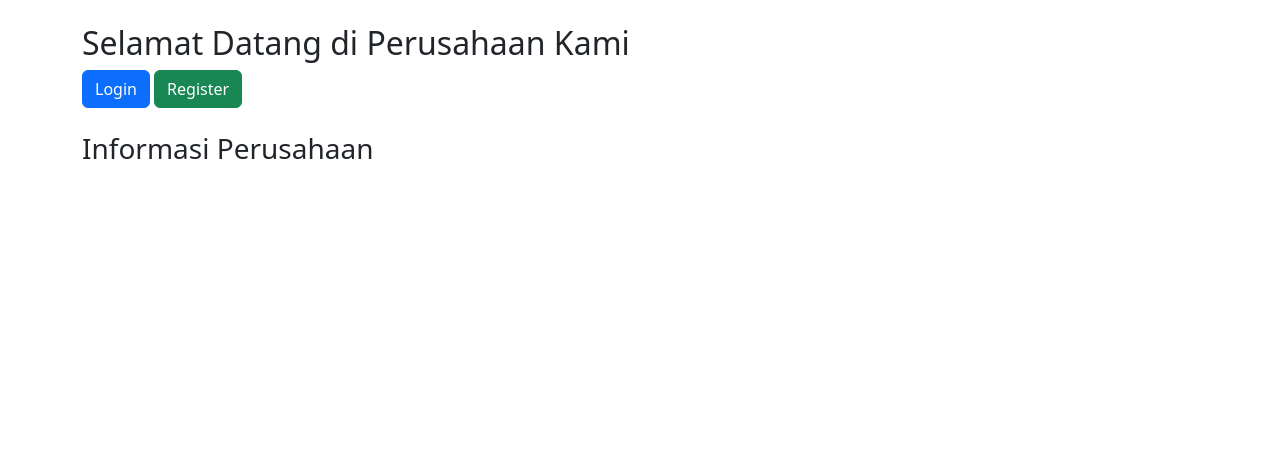
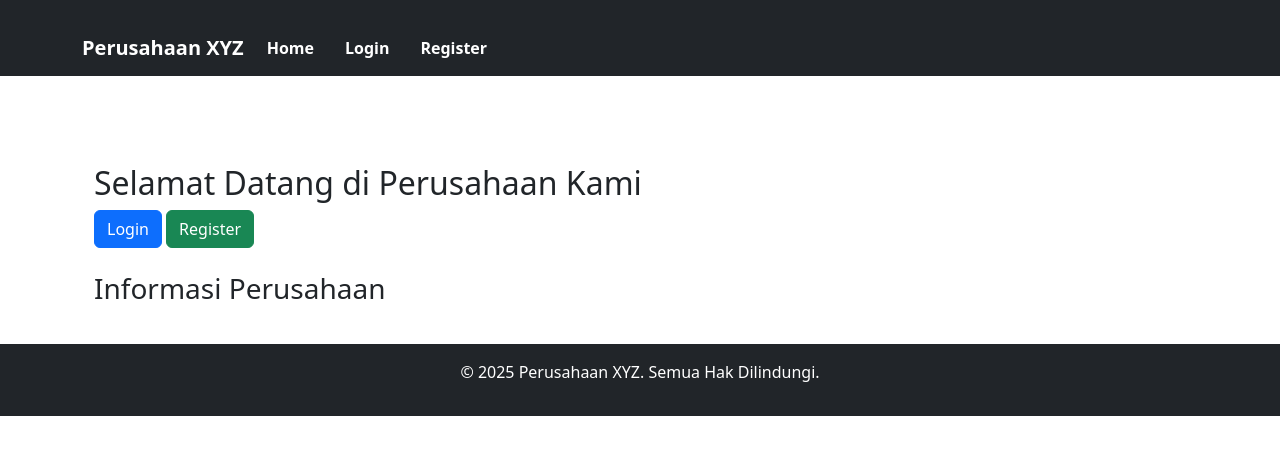
Before and after one commit to Tans-Christian/project_uas_web, a PHP site: page / in a window 1280 px wide. Shown: the top 455 px of the page. Run offline with PHP 8.4, Linux system fonts and the light colour scheme; data that the repository does not hold is empty; some libraries are stand-ins or nearby versions.

Commit message:
Update V1

```diff
--- /dev/null
+++ b/assets/css/style.css
@@ -0,0 +1,34 @@
+body {
+    font-family: Arial, sans-serif;
+    background-color: #f8f9fa;
+}
+
+.container {
+    max-width: 800px;
+    margin: auto;
+    padding-top: 20px;
+}
+
+.navbar {
+    background-color: #343a40;
+    padding: 15px;
+}
+
+.navbar a {
+    color: white;
+    text-decoration: none;
+    font-weight: bold;
+    margin-right: 15px;
+}
+
+.navbar a:hover {
+    text-decoration: underline;
+}
+
+.footer {
+    background-color: #343a40;
+    color: white;
+    text-align: center;
+    padding: 10px 0;
+    margin-top: 30px;
+}
--- /dev/null
+++ b/includes/footer.php
@@ -0,0 +1,8 @@
+</div>
+    <footer class="footer bg-dark text-white text-center py-3">
+        <p>© <?= date("Y"); ?> Perusahaan XYZ. Semua Hak Dilindungi.</p>
+    </footer>
+    <script src="https://code.jquery.com/jquery-3.6.0.min.js"></script>
+    <script src="https://cdn.jsdelivr.net/npm/bootstrap@5.3.0/dist/js/bootstrap.bundle.min.js"></script>
+</body>
+</html>
--- /dev/null
+++ b/includes/header.php
@@ -0,0 +1,21 @@
+<!DOCTYPE html>
+<html lang="id">
+<head>
+    <title>Company Info</title>
+    <link rel="stylesheet" href="assets/css/style.css">
+    <link rel="stylesheet" href="https://cdn.jsdelivr.net/npm/bootstrap@5.3.0/dist/css/bootstrap.min.css">
+</head>
+<body>
+    <nav class="navbar navbar-expand-lg navbar-dark bg-dark">
+        <div class="container">
+            <a class="navbar-brand" href="index.php">Perusahaan XYZ</a>
+            <div class="collapse navbar-collapse">
+                <ul class="navbar-nav ml-auto">
+                    <li class="nav-item"><a class="nav-link" href="index.php">Home</a></li>
+                    <li class="nav-item"><a class="nav-link" href="login.php">Login</a></li>
+                    <li class="nav-item"><a class="nav-link" href="register.php">Register</a></li>
+                </ul>
+            </div>
+        </div>
+    </nav>
+    <div class="container mt-4">
--- a/index.php
+++ b/index.php
@@ -1,11 +1,13 @@
 <?php
 include 'config/koneksi.php';
+include 'includes/header.php';
 ?>
 <!DOCTYPE html>
 <html lang="id">
 <head>
     <title>Company Info</title>
-    <link rel="stylesheet" href="assets/css/bootstrap.min.css">
+    <link rel="stylesheet" href="assets/css/style.css">
+    <link rel="stylesheet" href="https://cdn.jsdelivr.net/npm/bootstrap@5.3.0/dist/css/bootstrap.min.css">
 </head>
 <body>
     <div class="container mt-4">
@@ -14,17 +16,20 @@ include 'config/koneksi.php';
         <a href="register.php" class="btn btn-success">Register</a>
 
         <h3 class="mt-4">Informasi Perusahaan</h3>
-        <ul>
+        <div class="list-group">
             <?php
             $stmt = $conn->prepare("SELECT * FROM information");
             $stmt->execute();
             $result = $stmt->fetchAll(PDO::FETCH_ASSOC);
 
             foreach ($result as $row) {
-                echo "<li><a href='detail.php?id=" . $row['id'] . "'>" . htmlspecialchars($row['title']) . "</a></li>";
-            }
-            ?>
-        </ul>
+               echo "<a href='detail.php?id=" . $row['id'] . "' class='btn btn-primary btn-block mb-2'>" . htmlspecialchars($row['title']) . "</a>";
+             }
+             ?>
+        </div>
+
     </div>
 </body>
 </html>
+
+<?php include 'includes/footer.php';
```
